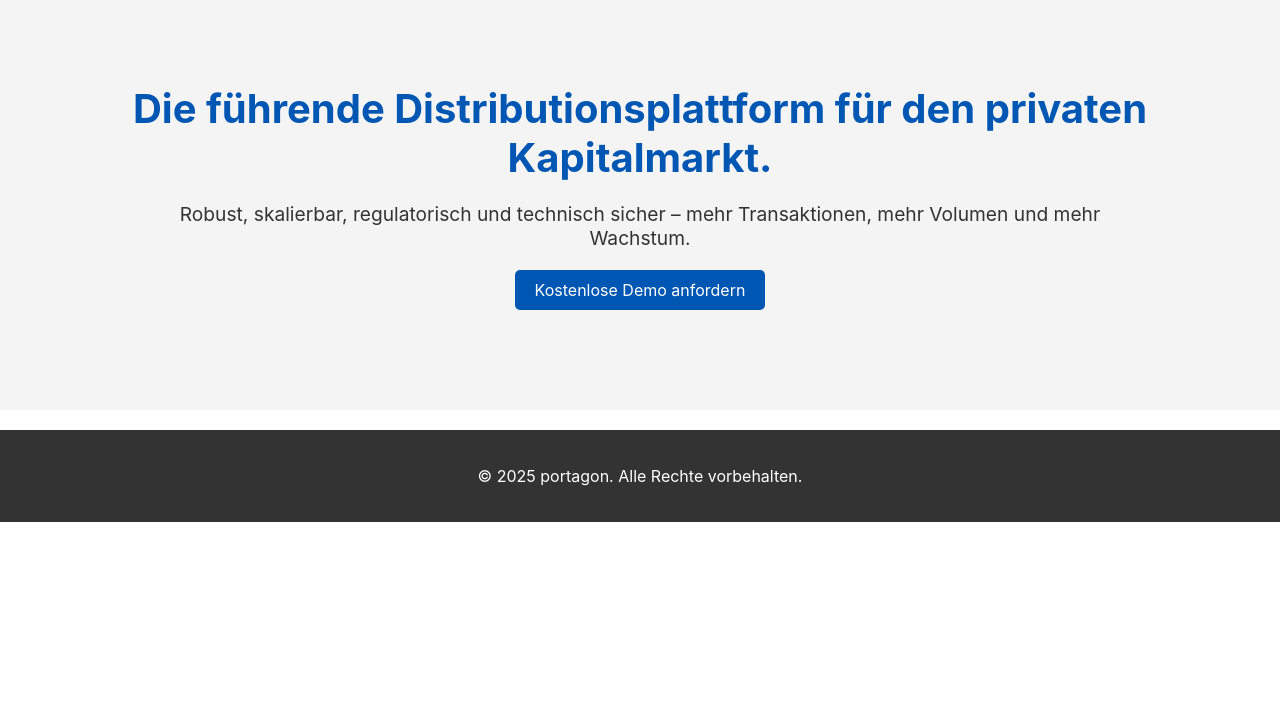
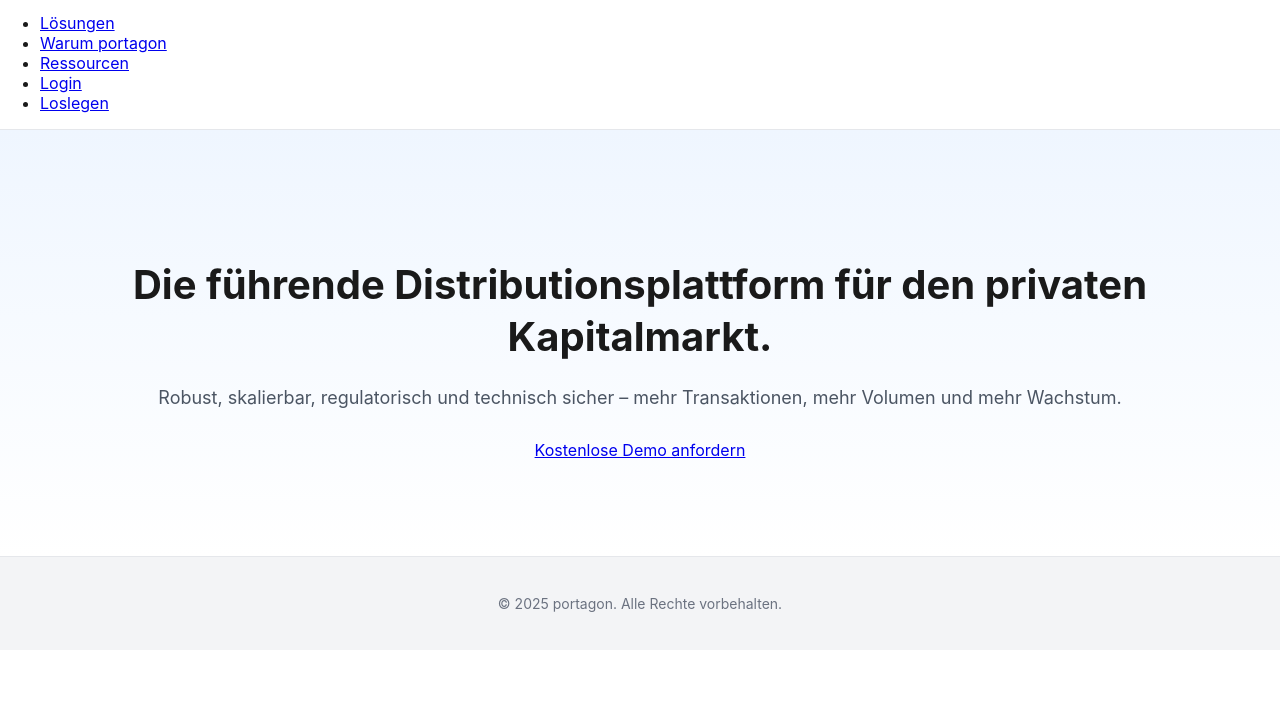
Before and after one commit to lassesdr23/portagon-Test, a plain HTML site: page index.html in a window 1280 px wide. Shown: the part 96-800 px from the top of the page. Drawn offline with Linux system fonts and the light colour scheme; a script that the page names is missing.

Commit message:
Update styles.css

```diff
--- a/styles.css
+++ b/styles.css
@@ -1,77 +1,91 @@
+/* Allgemeines Layout */
 body {
-  font-family: Inter, sans-serif;
-  margin: 0;
-  padding: 0;
-  color: #333;
-}
-
-.container {
-  width: 80%;
-  margin: 0 auto;
-}
-
-header {
-  background-color: #fff;
-  border-bottom: 1px solid #ddd;
-  padding: 20px 0;
-}
-
-header h1 {
-  display: inline-block;
-  margin: 0;
-  color: #0056b3;
-}
-
-nav {
-  float: right;
-}
-
-nav ul {
-  list-style: none;
+  font-family: 'Inter', sans-serif;
+  color: #1a1a1a;
+  background-color: #ffffff;
   margin: 0;
   padding: 0;
 }
 
-nav ul li {
-  display: inline;
-  margin-left: 20px;
+/* Header */
+header {
+  background-color: #ffffff;
+  border-bottom: 1px solid #e5e7eb;
+  position: sticky;
+  top: 0;
+  z-index: 50;
 }
 
-nav ul li a {
-  text-decoration: none;
-  color: #333;
+header h1 {
+  font-size: 1.5rem;
+  font-weight: 600;
+  color: #1e3a8a;
+  text-align: center;
+  padding: 1.5rem 0;
 }
 
+/* Hero */
 .hero {
-  background-color: #f4f4f4;
-  padding: 100px 0;
+  background: linear-gradient(to bottom, #eff6ff, #ffffff);
+  padding: 6rem 1rem;
   text-align: center;
 }
 
 .hero h2 {
-  margin: 0 0 20px;
-  font-size: 2.5em;
-  color: #0056b3;
+  font-size: 2.5rem;
+  font-weight: 700;
+  margin-bottom: 1.5rem;
+  line-height: 1.3;
 }
 
 .hero p {
-  margin: 0 0 20px;
-  font-size: 1.2em;
+  font-size: 1.125rem;
+  color: #4b5563;
+  margin-bottom: 2rem;
 }
 
-.button {
-  display: inline-block;
-  padding: 10px 20px;
-  background-color: #0056b3;
-  color: #fff;
-  text-decoration: none;
-  border-radius: 5px;
+.hero button {
+  background-color: #1d4ed8;
+  color: white;
+  padding: 0.75rem 1.5rem;
+  border-radius: 0.75rem;
+  font-size: 1rem;
+  box-shadow: 0 4px 14px rgba(0, 0, 0, 0.1);
+  border: none;
+  cursor: pointer;
 }
 
+.hero button:hover {
+  background-color: #1e40af;
+}
+
+/* Info-Section */
+.info-section {
+  padding: 4rem 1rem;
+  background-color: #ffffff;
+  display: grid;
+  gap: 2rem;
+  text-align: center;
+}
+
+.info-box h3 {
+  font-size: 1.25rem;
+  font-weight: 600;
+  color: #1e3a8a;
+  margin-bottom: 0.5rem;
+}
+
+.info-box p {
+  color: #6b7280;
+  font-size: 1rem;
+}
+
+/* Footer */
 footer {
-  background-color: #333;
-  color: #fff;
+  background-color: #f3f4f6;
+  border-top: 1px solid #e5e7eb;
+  padding: 1.5rem 0;
   text-align: center;
-  padding: 20px 0;
-  margin-top: 20px;
+  font-size: 0.875rem;
+  color: #6b7280;
 }
```
